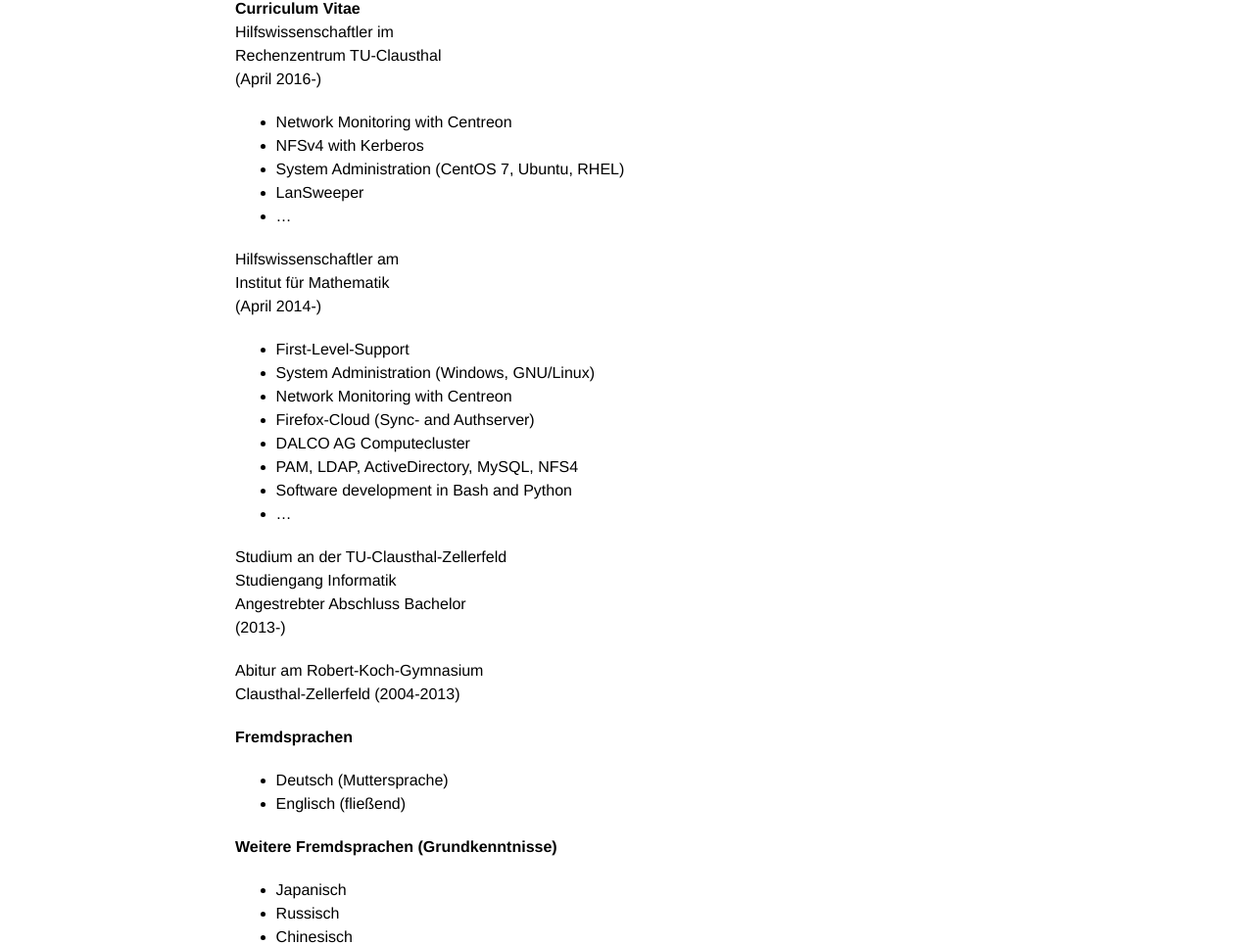
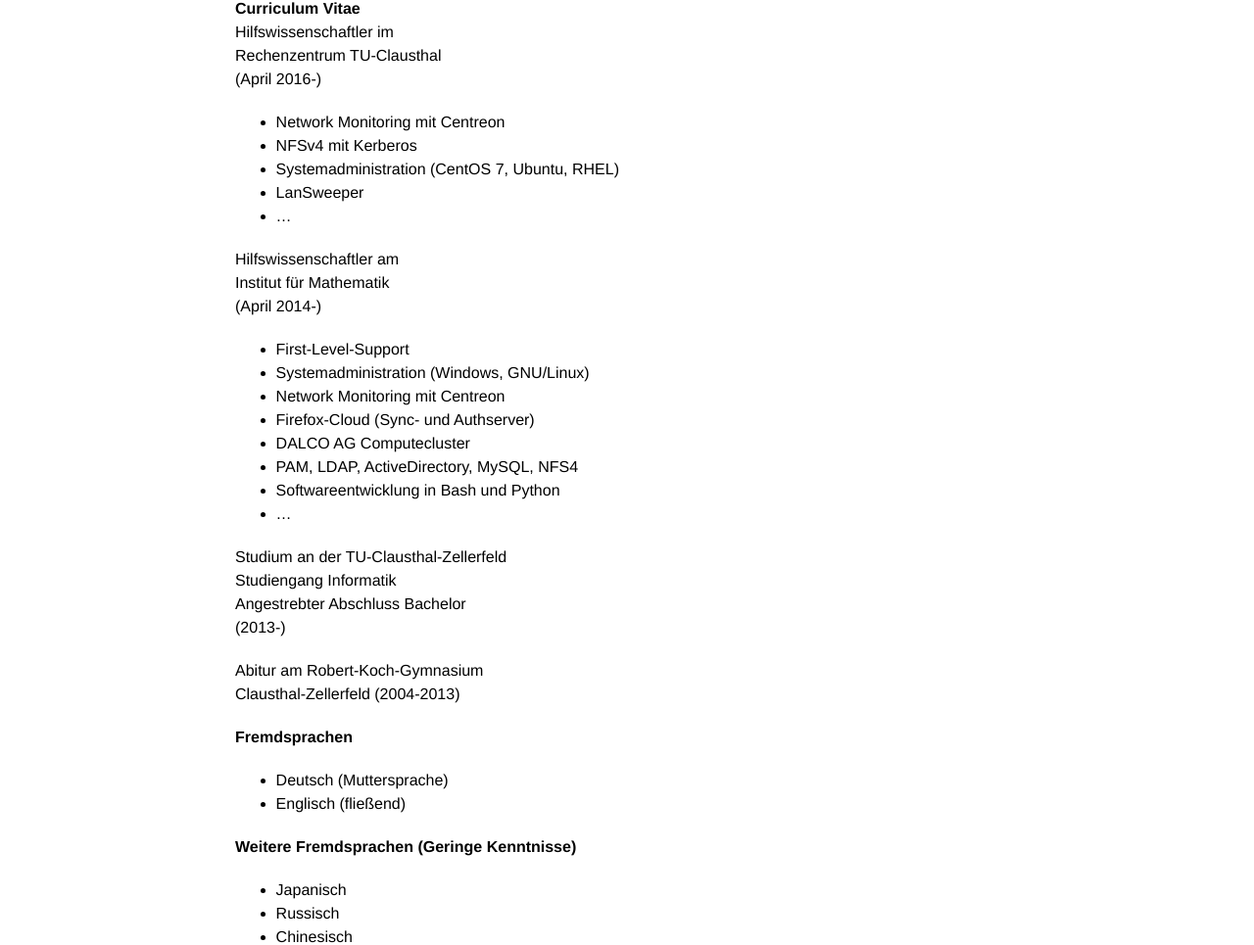
Before and after one commit to shibumi/shibumi.dev, a Jekyll site: the page built from about.md, in a window 1280 px wide and 1400 px high. Shown: the part 177-1142 px from the top of the window at 98% size. Built offline with Jekyll 4.4.1, drawn with Linux system fonts in a browser that asks for light colours; nearby versions of some CDN libraries; Markdown is read by kramdown in place of the engine named in the settings; some of the changed text lies outside the part shown.

Commit message:
changed languages

```diff
--- a/_config.yml
+++ b/_config.yml
@@ -1,7 +1,7 @@
 # Site settings
 title: nullday
 email: chris@nullday.de
-description: "nullday ist der private webspace von Christian Rebischke und powered by jekyll: Garantiert ohne Javascript, PHP, Cookies und MySQL. Letzte Veränderung: 30.7.2016"
+description: "nullday ist der private webspace von Christian Rebischke und powered by jekyll: Garantiert ohne Javascript, PHP, Cookies und MySQL. Letzte Veränderung: 31.7.2016"
 baseurl: ""
 url: "http://www.nullday.de"
 twitter_username: sh1bumi
--- a/about.md
+++ b/about.md
@@ -9,9 +9,9 @@ Hilfswissenschaftler im
 Rechenzentrum TU-Clausthal
 (April 2016-)
 
-* Network Monitoring with Centreon
-* NFSv4 with Kerberos
-* System Administration (CentOS 7, Ubuntu, RHEL)
+* Network Monitoring mit Centreon
+* NFSv4 mit Kerberos
+* Systemadministration (CentOS 7, Ubuntu, RHEL)
 * LanSweeper
 * ...
 
@@ -20,12 +20,12 @@ Institut für Mathematik
 (April 2014-)
 
 * First-Level-Support
-* System Administration (Windows, GNU/Linux)
-* Network Monitoring with Centreon
-* Firefox-Cloud (Sync- and Authserver)
+* Systemadministration (Windows, GNU/Linux)
+* Network Monitoring mit Centreon
+* Firefox-Cloud (Sync- und Authserver)
 * DALCO AG Computecluster
 * PAM, LDAP, ActiveDirectory, MySQL, NFS4
-* Software development in Bash and Python
+* Softwareentwicklung in Bash und Python
 * ...
 
 Studium an der TU-Clausthal-Zellerfeld
@@ -41,7 +41,7 @@ Clausthal-Zellerfeld (2004-2013)
 * Deutsch (Muttersprache)
 * Englisch (fließend)
 
-**Weitere Fremdsprachen (Grundkenntnisse)**
+**Weitere Fremdsprachen (Geringe Kenntnisse)**
 
 * Japanisch
 * Russisch
```
